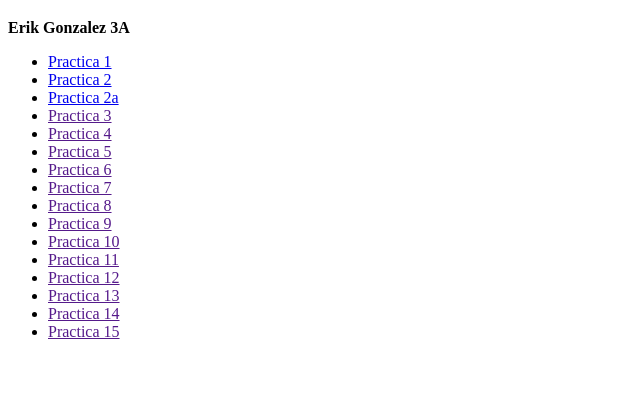
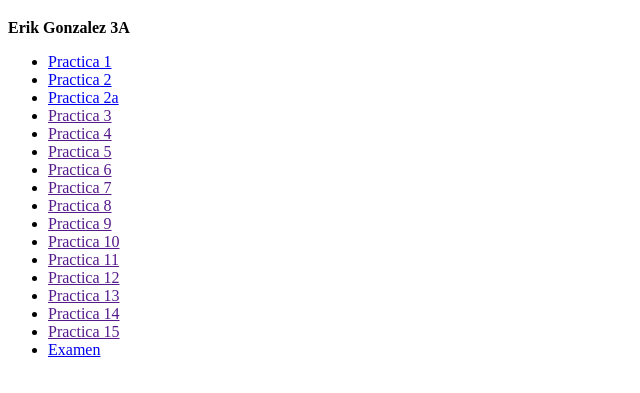
Before and after one commit to xcriller/xcriller.github.io, a plain HTML site: page index.html in a window 1280 px wide. Shown: the part 61-454 px from the top of the page, without its empty margins (0-640 px from the left). Drawn offline with Linux system fonts and the light colour scheme.

Commit message:
indice actualizado

```diff
--- a/index.html
+++ b/index.html
@@ -28,6 +28,7 @@
     <li><a href="">Practica 13</a></li>
     <li><a href="">Practica 14</a></li>
     <li><a href="">Practica 15</a></li>
+    <li><a href="examen.html">Examen</a></li>
   </ul>
 
 </body>
```
